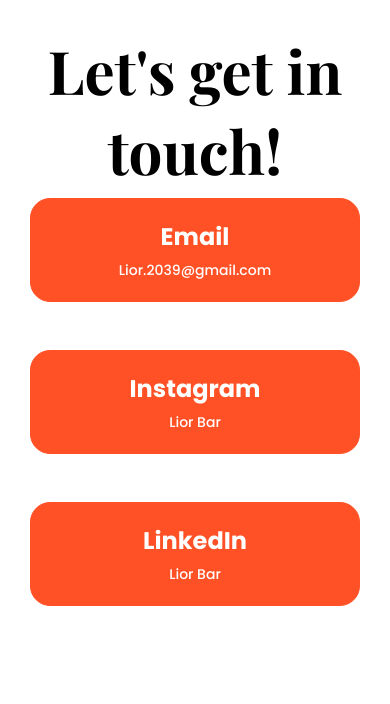
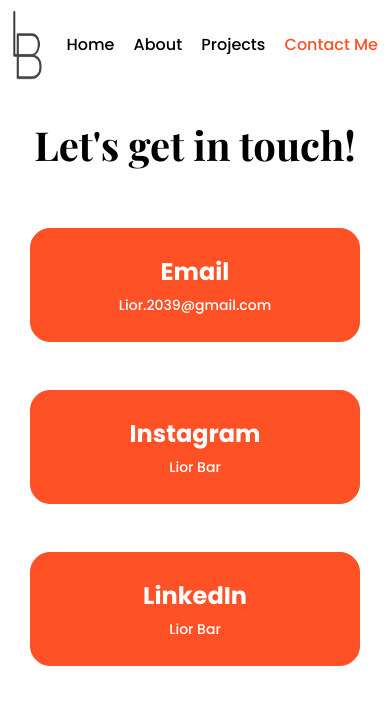
Before and after one commit to LiorBar230/Lior-Bar-Portfolio-Project, a plain HTML site: page contact.html in a window 390 px wide. Drawn offline with nearby package versions, Linux system fonts and the light colour scheme.

Commit message:
created a navigation bar and logo + fixed display for media

```diff
--- a/contact.html
+++ b/contact.html
@@ -27,9 +27,20 @@
     <title>Lior Bar - Contact Me</title>
   </head>
   <body>
+    <div class="container">
+      <nav class="d-flex justify-content-between">
+        <img src="images/logo.png" class="logo" alt="LB-logo" />
+        <ul>
+          <li><a href="index.html">Home</a></li>
+          <li><a href="about.html">About</a></li>
+          <li><a href="projects.html">Projects</a></li>
+          <li class="active"><a href="contact.html">Contact Me</a></li>
+        </ul>
+      </nav>
+    </div>
     <div class="content-container container">
       <div class="content">
-        <h1>Let's get in touch!</h1>
+        <h1 class="text-center mb-5">Let's get in touch!</h1>
         <div class="contact-info mb-5">
           <h3>Email</h3>
           <p><a href="mailto:lior.2039@gmail.com">Lior.2039@gmail.com</a></p>
--- a/styles/styles.css
+++ b/styles/styles.css
@@ -28,6 +28,30 @@ p {
   font-weight: normal;
   font-size: 16px;
   line-height: 30px;
+}
+
+nav {
+  padding: 10px 0;
+}
+
+nav ul {
+  margin: 0;
+  padding: 0;
+}
+nav li {
+  display: inline;
+  list-style: none;
+  line-height: 70px;
+  margin-left: 15px;
+}
+
+nav a {
+  text-decoration: none;
+  color: black;
+}
+nav a:hover,
+nav li.active a {
+  color: var(--accent-color);
 }
 .hero {
   background: var(--branding-color);
@@ -123,6 +147,7 @@ p {
   border-radius: 20px;
   background-color: var(--accent-color);
   color: white;
+  text-align: center;
 }
 
 .contact-info h3 {
@@ -137,11 +162,17 @@ p {
   text-decoration: underline;
 }
 .header-accent-red {
-  background-color: #ff5125;
+  border: 5px solid var(--branding-color);
   border-radius: 10px;
-  color: white;
+  color: var(--accent-color);
   padding: 50px;
 }
+
+.logo {
+  max-width: 30px;
+  margin: 0;
+}
+
 @media (max-width: 900px) {
   h2 {
     font-size: 40px;
@@ -155,6 +186,12 @@ p {
   .project-description {
     padding: 0;
     text-align: center;
+  }
+
+  .content h1 {
+    font-size: 40px;
+    line-height: 50px;
+    padding-bottom: 10px;
   }
 
   .hero {
@@ -201,4 +238,24 @@ p {
     font-size: 15px;
     padding: 10px 20px;
   }
+
+  .profile-img {
+    border-radius: 10px;
+    max-width: 300px;
+  }
+
+  .header-accent-red {
+    border: 5px solid var(--branding-color);
+    border-radius: 10px;
+    color: var(--accent-color);
+    padding: 0;
+  }
+
+  .contact-info {
+    border: 1px solid var(--accent-color);
+    border-radius: 20px;
+    background-color: var(--accent-color);
+    color: white;
+    padding: 5px;
+  }
 }
```
Also changed, not shown: about.html (+11 -0 lines), index.html (+11 -0 lines), projects.html (+11 -0 lines), images/logo.png (added).
